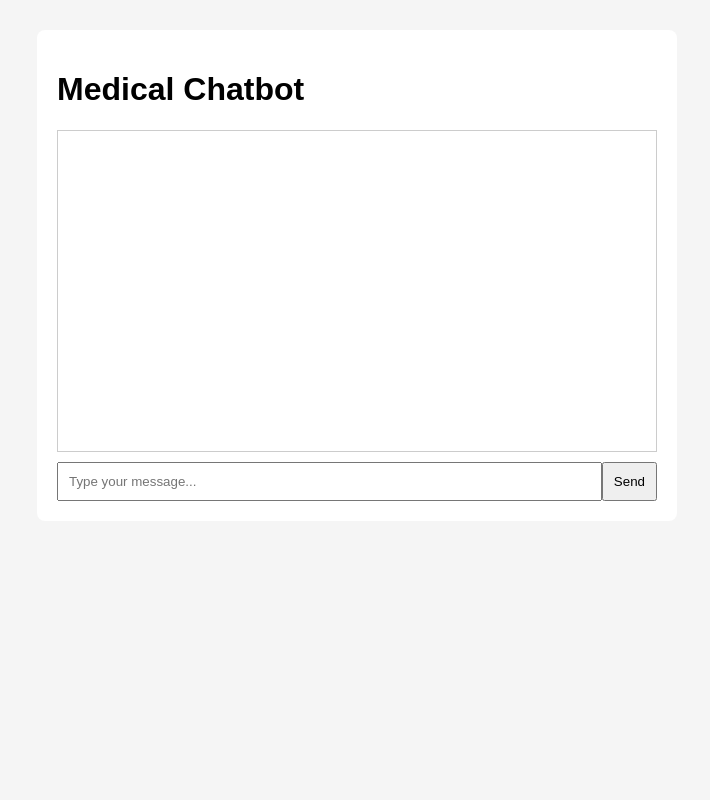
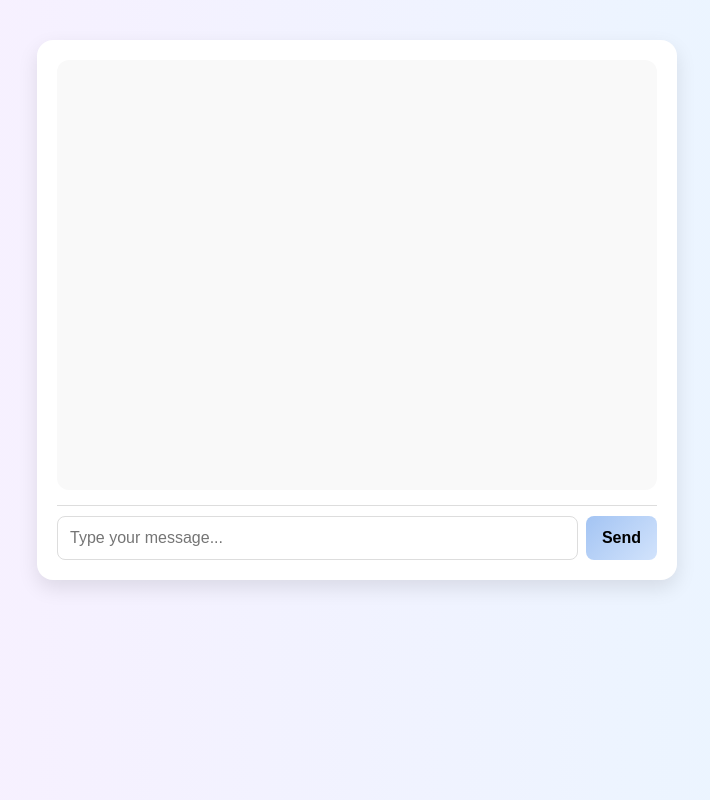
Before and after one commit to Fizza-Ashfaq/Medical_Assistant_Chatbot, a Flask app: page / in a window 1280 px wide. Shown: the whole page, without its empty margins (283-993 px from the left). Run offline with Flask 3, Linux system fonts and the light colour scheme.

Commit message:
interface updated

```diff
--- a/app.py
+++ b/app.py
@@ -15,7 +15,6 @@ def chat():
     user_input = request.form['message']
     intent_or_response = predict_naive_bayes(model, user_input)
 
-    # If it's a custom message response (like "Hi! How can I assist you today?"), return it directly
     if intent_or_response in ["Hi! How can I assist you today? 😊", "Goodbye! Have a nice day! 👋"]:
         response = intent_or_response
     else:
--- a/static/style.css
+++ b/static/style.css
@@ -1,36 +1,98 @@
 body {
-    font-family: Arial, sans-serif;
-    background: #f5f5f5;
+    font-family: 'Segoe UI', Tahoma, Geneva, Verdana, sans-serif;
+    background: linear-gradient(to right, #fbefff, #e7f6ff);
+    margin: 0;
+    padding: 0;
 }
+
 .chat-container {
     max-width: 600px;
-    margin: 30px auto;
-    background: white;
+    margin: 40px auto;
+    background: #fff;
+    border-radius: 16px;
+    box-shadow: 0 8px 20px rgba(0, 0, 0, 0.1);
     padding: 20px;
-    border-radius: 8px;
 }
+
 #chat-box {
-    border: 1px solid #ccc;
-    height: 300px;
+    height: 400px;
     overflow-y: auto;
-    padding: 10px;
-    margin-bottom: 10px;
+    padding: 15px;
+    border-radius: 12px;
+    background: #f9f9f9;
+    margin-bottom: 15px;
+    display: flex;
+    flex-direction: column;
+    gap: 12px;
 }
+
+.chat-message {
+    display: flex;
+    align-items: flex-end;
+    gap: 10px;
+}
+
+.user-msg .bubble {
+    background: linear-gradient(135deg, #c0f7ff, #e0eaff);
+    align-self: flex-end;
+    color: #333;
+    padding: 10px 14px;
+    border-radius: 16px 16px 0 16px;
+    max-width: 70%;
+    word-wrap: break-word;
+}
+
+.bot-msg .bubble {
+    background: linear-gradient(135deg, #ffe7ec, #fff2f2);
+    color: #333;
+    padding: 10px 14px;
+    border-radius: 16px 16px 16px 0;
+    max-width: 70%;
+    word-wrap: break-word;
+}
+
+.avatar {
+    width: 40px;
+    height: 40px;
+    border-radius: 50%;
+    object-fit: cover;
+}
+
 .user-msg {
-    text-align: right;
-    color: blue;
+    justify-content: flex-end;
+    flex-direction: row-reverse;
 }
+
 .bot-msg {
-    text-align: left;
-    color: green;
+    justify-content: flex-start;
 }
+
 form {
     display: flex;
+    border-top: 1px solid #ddd;
+    padding-top: 10px;
 }
+
 input {
     flex: 1;
-    padding: 10px;
+    padding: 12px;
+    border: 1px solid #ddd;
+    border-radius: 8px;
+    margin-right: 8px;
+    font-size: 16px;
 }
+
 button {
-    padding: 10px;
+    background: linear-gradient(135deg, #a3c4f3, #d2e3fc);
+    border: none;
+    padding: 12px 16px;
+    border-radius: 8px;
+    cursor: pointer;
+    font-weight: bold;
+    font-size: 16px;
+    transition: background 0.3s ease;
 }
+
+button:hover {
+    background: linear-gradient(135deg, #90baf9, #bddaff);
+}
--- a/templates/index.html
+++ b/templates/index.html
@@ -2,36 +2,58 @@
 <html lang="en">
 <head>
     <meta charset="UTF-8">
-    <title>Medical Chatbot</title>
-    <link rel="stylesheet" href="/static/style.css">
+    <title>Medical Assistant Chatbot</title>
+    <link rel="stylesheet" href="{{ url_for('static', filename='style.css') }}">
 </head>
 <body>
     <div class="chat-container">
-        <h1>Medical Chatbot</h1>
         <div id="chat-box"></div>
         <form id="chat-form">
-            <input type="text" id="user-input" autocomplete="off" placeholder="Type your message...">
+            <input type="text" id="message-input" placeholder="Type your message..." autocomplete="off" required>
             <button type="submit">Send</button>
         </form>
     </div>
+
     <script>
         const form = document.getElementById('chat-form');
-        const input = document.getElementById('user-input');
+        const input = document.getElementById('message-input');
         const chatBox = document.getElementById('chat-box');
+
+        function appendMessage(sender, text) {
+            const msgDiv = document.createElement('div');
+            msgDiv.classList.add('chat-message', `${sender}-msg`);
+
+            const avatar = document.createElement('img');
+            avatar.classList.add('avatar');
+            avatar.src = sender === 'user' ? '/static/user-avatar.png' : '/static/bot-avatar.png';
+            avatar.alt = sender;
+
+            const bubble = document.createElement('div');
+            bubble.classList.add('bubble');
+            bubble.textContent = text;
+
+            msgDiv.appendChild(avatar);
+            msgDiv.appendChild(bubble);
+            chatBox.appendChild(msgDiv);
+            chatBox.scrollTop = chatBox.scrollHeight;
+        }
 
         form.addEventListener('submit', async (e) => {
             e.preventDefault();
-            const message = input.value;
-            chatBox.innerHTML += `<div class="user-msg">You: ${message}</div>`;
+            const message = input.value.trim();
+            if (!message) return;
+
+            appendMessage('user', message);
             input.value = '';
+
             const res = await fetch('/chat', {
                 method: 'POST',
-                headers: {'Content-Type': 'application/x-www-form-urlencoded'},
-                body: `message=${encodeURIComponent(message)}`
+                headers: { 'Content-Type': 'application/x-www-form-urlencoded' },
+                body: new URLSearchParams({ message })
             });
+
             const data = await res.json();
-            chatBox.innerHTML += `<div class="bot-msg">Bot: ${data.response}</div>`;
-            chatBox.scrollTop = chatBox.scrollHeight;
+            appendMessage('bot', data.response);
         });
     </script>
 </body>
```
